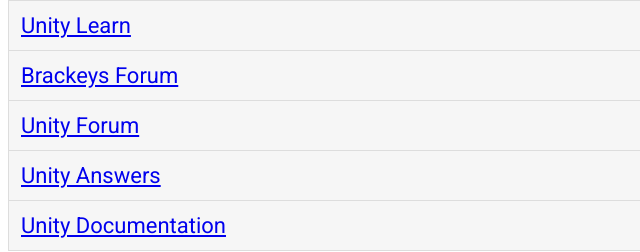
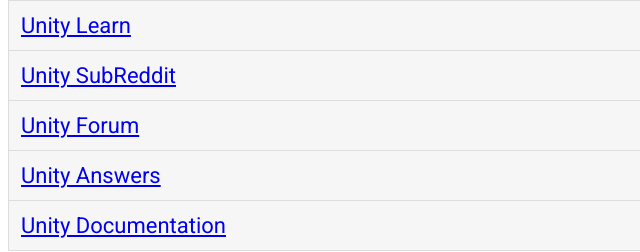
Before and after one commit to btarg/Unity-search, a plain HTML site: page index.html in a window 1280 px wide. Shown: the part 552-804 px from the top of the page, 0-640 px from the left. Drawn offline with Linux system fonts and the light colour scheme.

Commit message:
:globe_with_meridians: Added Unity Reddit Page

```diff
--- a/index.html
+++ b/index.html
@@ -45,14 +45,14 @@
          <li><a href="https://stackoverflow.com">Stack Overflow</a></li>
          <li><a href="https://assetstore.unity.com">Unity Asset Store</a></li>
          <li><a href="https://unity3d.com/learn">Unity Learn</a></li>
-         <li><a href="https://forum.brackeys.com">Brackeys Forum</a></li>
+         <li><a href="https://reddit.com/r/Unity3D">Unity SubReddit</a></li>
          <li><a href="https://forum.unity.com">Unity Forum</a></li>
          <li><a href="https://answers.unity.com">Unity Answers</a></li>
          <li><a href="https://docs.unity3d.com">Unity Documentation</a></li>
       </ul>
-      <br>
+      <br><br>
       ...and more! Click <a href="community.html"><b>"Community sites"</b></a> for more useful links.
-      <br>
+      <br><br>
       </div>
    </body>
    <div class="footer">
```
Also changed, not shown: community.html (+1 -0 lines).
